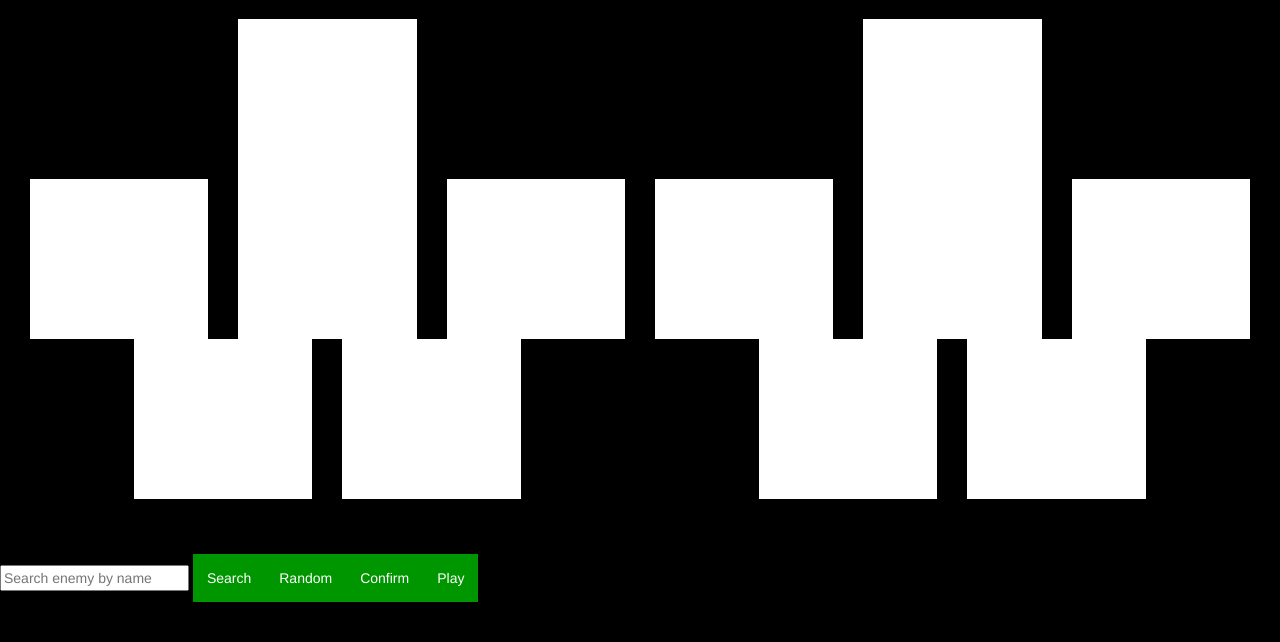
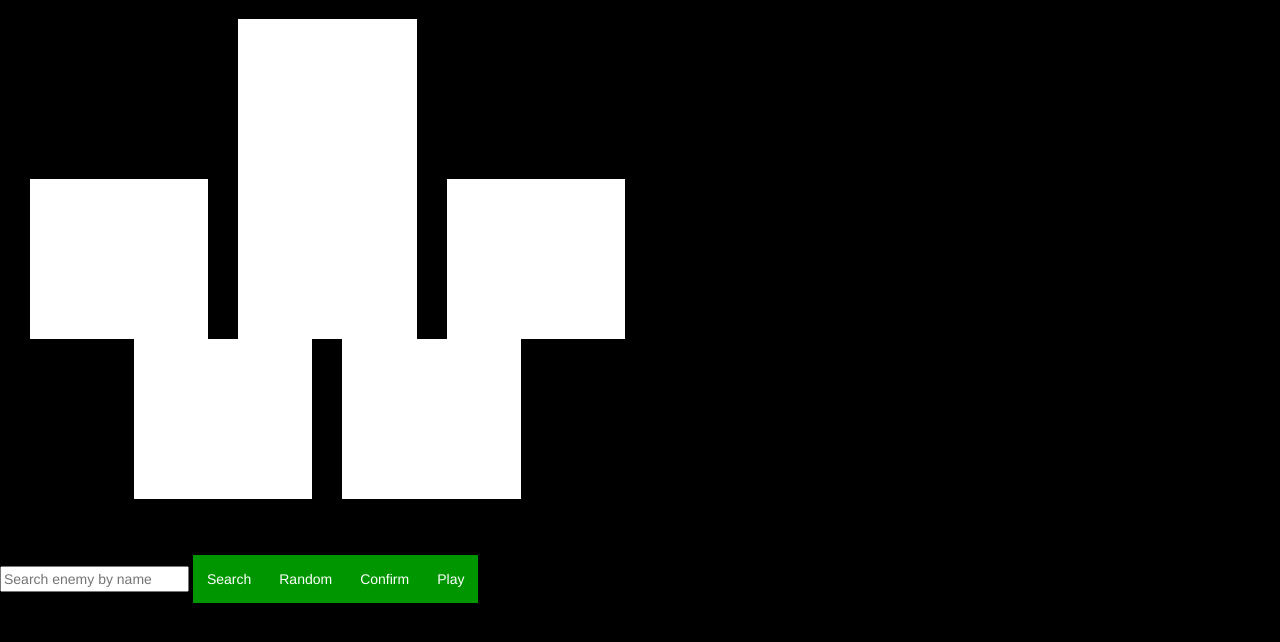
Before and after one commit to RaunoT/MonsterBuilder, a PHP site: page /page/multiplayer.html in a window 1280 px wide. Shown: the part 51-693 px from the top of the page. Run offline with PHP 8.4, Linux system fonts and the light colour scheme; some libraries are stand-ins or nearby versions.

Commit message:
various tweaks

```diff
--- a/css/style.css
+++ b/css/style.css
@@ -38,6 +38,10 @@ body{
 
 .col-sm-6 {
     height: 500px;
+}
+
+.opponentMonster{
+    visibility: hidden;
 }
 
 /* Mitte korras */
--- a/page/multiplayer.html
+++ b/page/multiplayer.html
@@ -73,6 +73,7 @@
 			</div>
 		</div>
 		<div class="col-sm-6">
+			<div class="col-sm-12 opponentMonster">
 				<div class="row">
 					<div class="col-xs-4 col-xs-offset-4">
 						<div class="enemyCreature" id="ehead"></div>
@@ -99,6 +100,9 @@
 				</div>
 			</div>
 		</div>
+		<div class="col-sm-12 opponentList">
+		</div>
+	</div>
 
 
     <input type="text" name="search" value="", placeholder="Search enemy by name">
```
Lines whose indentation alone changed are shown as unchanged.
